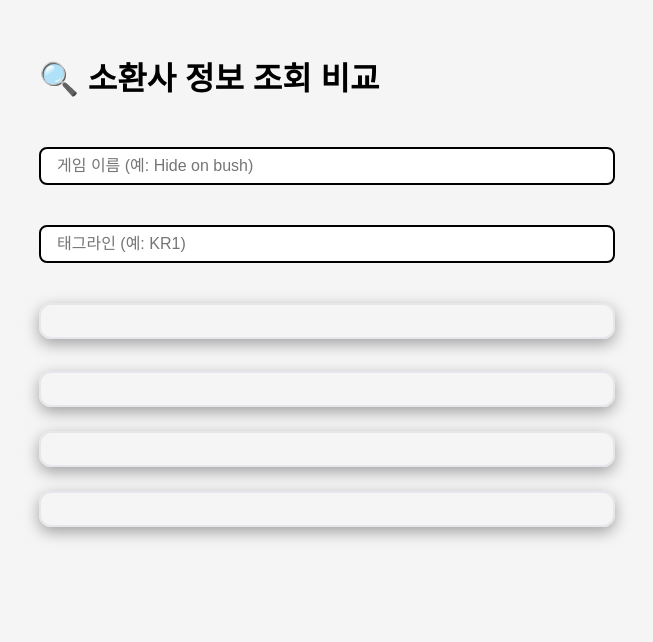
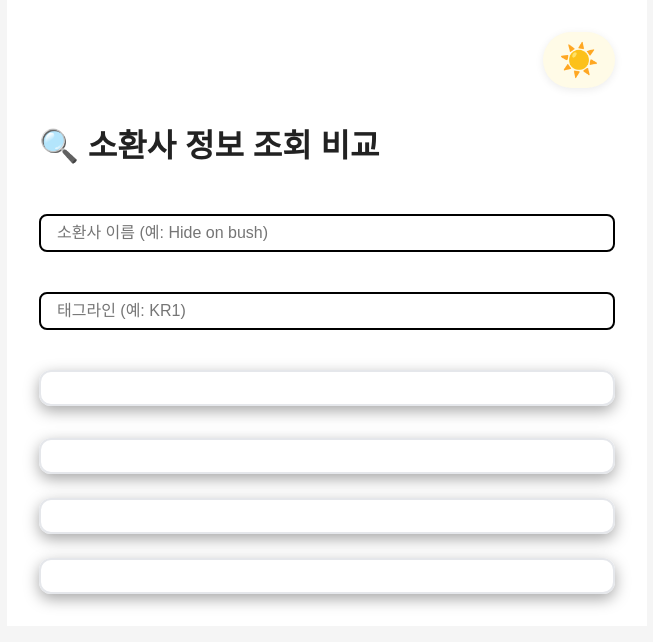
Before and after one commit to kss2002/Riot, a React (Vite) app: page / in a window 1280 px wide. Shown: the top 642 px of the page, without its empty margins (313-966 px from the left). Built offline with nearby package versions, Linux system fonts and the light colour scheme.

Commit message:
zustand / tema add

```diff
--- a/package.json
+++ b/package.json
@@ -13,7 +13,8 @@
     "@tanstack/react-query": "^5.80.10",
     "react": "^19.0.0",
     "react-dom": "^19.0.0",
-    "swr": "^2.3.3"
+    "swr": "^2.3.3",
+    "zustand": "^5.0.6"
   },
   "devDependencies": {
     "@eslint/js": "^9.22.0",
--- a/src/App.css
+++ b/src/App.css
@@ -6,8 +6,27 @@ body {
   padding: 0;
 }
 
+body.light {
+  background: whitesmoke;
+  color: #222;
+}
+body.dark {
+  background: #181a20;
+  color: #f1f5f9;
+}
+
 .p-6 {
   padding: 2rem;
+}
+.p-6.dark,
+.max-w-xl.dark {
+  background: #23272f;
+  color: #f1f5f9;
+}
+.p-6.light,
+.max-w-xl.light {
+  background: #fff;
+  color: #222;
 }
 
 .max-w-xl {
@@ -38,6 +57,16 @@ input[type='text'] {
   margin-bottom: 0.5rem;
   box-sizing: border-box;
   transition: border 0.2s;
+}
+input[type='text'].dark {
+  background: #23272f;
+  color: #f1f5f9;
+  border: 2px solid #6366f1;
+}
+input[type='text'].light {
+  background: #fff;
+  color: #222;
+  border: 2px solid #000;
 }
 input[type='text']:focus {
   border: 1.5px solid #6366f1;
--- a/src/App.jsx
+++ b/src/App.jsx
@@ -1,10 +1,13 @@
 import { useState } from 'react';
 import { QueryClient, QueryClientProvider } from '@tanstack/react-query';
+import React from 'react';
 
 import { SummonerInfoFetch } from './components/SummonerInfoFetch';
 import { SummonerInfoSWR } from './components/SummonerInfoSWR';
 import { SummonerInfoQuery } from './components/SummonerInfoQuery';
 import { RankTierByPUUID } from './components/RankTierByPUUID';
+import ThemeToggleButton from './components/ThemeToggleButton';
+import useThemeStore from './storeTheme';
 import './App.css';
 
 const queryClient = new QueryClient();
@@ -15,18 +18,28 @@ const queryClient = new QueryClient();
 export default function App() {
   const [gameName, setGameName] = useState('');
   const [tagLine, setTagLine] = useState('');
+  const { mode } = useThemeStore();
+
+  // Apply theme class to body
+  React.useEffect(() => {
+    document.body.classList.remove('light', 'dark');
+    document.body.classList.add(mode);
+  }, [mode]);
 
   return (
     <QueryClientProvider client={queryClient}>
-      <div className="p-6 max-w-xl mx-auto space-y-6">
+      <div className={`p-6 max-w-xl mx-auto space-y-6 ${mode}`}>
+        <div style={{ display: 'flex', justifyContent: 'flex-end' }}>
+          <ThemeToggleButton />
+        </div>
         <h1 className="text-2xl font-bold">🔍 소환사 정보 조회 비교</h1>
 
         <input
           type="text"
-          placeholder="게임 이름 (예: Hide on bush)"
+          placeholder="소환사 이름 (예: Hide on bush)"
           value={gameName}
           onChange={(e) => setGameName(e.target.value)}
-          className="border p-2 rounded w-full"
+          className={`border p-2 rounded w-full ${mode}`}
         />
 
         <input
@@ -34,7 +47,7 @@ export default function App() {
           placeholder="태그라인 (예: KR1)"
           value={tagLine}
           onChange={(e) => setTagLine(e.target.value)}
-          className="border p-2 rounded w-full"
+          className={`border p-2 rounded w-full ${mode}`}
         />
 
         <div className="p-4 border rounded shadow">
--- /dev/null
+++ b/src/components/ThemeToggleButton.css
@@ -0,0 +1,53 @@
+.theme-toggle-btn {
+  background: none;
+  border: none;
+  outline: none;
+  cursor: pointer;
+  padding: 0.5rem 1rem;
+  border-radius: 2rem;
+  display: flex;
+  align-items: center;
+  justify-content: center;
+  font-size: 2rem;
+  transition: background 0.3s, box-shadow 0.3s;
+  box-shadow: 0 2px 8px rgba(0, 0, 0, 0.08);
+  position: relative;
+}
+.theme-toggle-btn.light {
+  background: #fffbe7;
+}
+.theme-toggle-btn.dark {
+  background: #23272f;
+}
+.icon-wrapper {
+  display: flex;
+  align-items: center;
+  justify-content: center;
+  width: 2.5rem;
+  height: 2.5rem;
+  position: relative;
+}
+.sun,
+.moon {
+  display: inline-block;
+  transition: transform 0.5s cubic-bezier(0.4, 0, 0.2, 1), opacity 0.5s;
+  font-size: 2rem;
+}
+.sun {
+  color: #facc15;
+  transform: rotate(0deg) scale(1);
+  opacity: 1;
+}
+.theme-toggle-btn.dark .sun {
+  transform: rotate(180deg) scale(0.5);
+  opacity: 0;
+}
+.moon {
+  color: #f1f5f9;
+  transform: rotate(-180deg) scale(0.5);
+  opacity: 0;
+}
+.theme-toggle-btn.dark .moon {
+  transform: rotate(0deg) scale(1);
+  opacity: 1;
+}
--- /dev/null
+++ b/src/components/ThemeToggleButton.jsx
@@ -0,0 +1,23 @@
+import React from 'react';
+import useThemeStore from '../storeTheme';
+import './ThemeToggleButton.css';
+
+export default function ThemeToggleButton() {
+  const { mode, toggleMode } = useThemeStore();
+
+  return (
+    <button
+      className={`theme-toggle-btn ${mode}`}
+      onClick={toggleMode}
+      aria-label="Toggle dark/light mode"
+    >
+      <span className="icon-wrapper">
+        {mode === 'light' ? (
+          <span className="sun">☀️</span>
+        ) : (
+          <span className="moon">🌙</span>
+        )}
+      </span>
+    </button>
+  );
+}
--- /dev/null
+++ b/src/storeTheme.js
@@ -0,0 +1,9 @@
+import { create } from 'zustand';
+
+const useThemeStore = create((set) => ({
+  mode: 'light',
+  toggleMode: () =>
+    set((state) => ({ mode: state.mode === 'light' ? 'dark' : 'light' })),
+}));
+
+export default useThemeStore;
```
Also changed, not shown: 1 other file (tests, documents, lock files or other folders).
